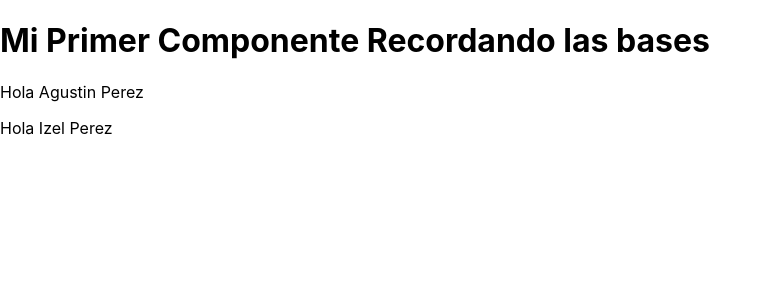
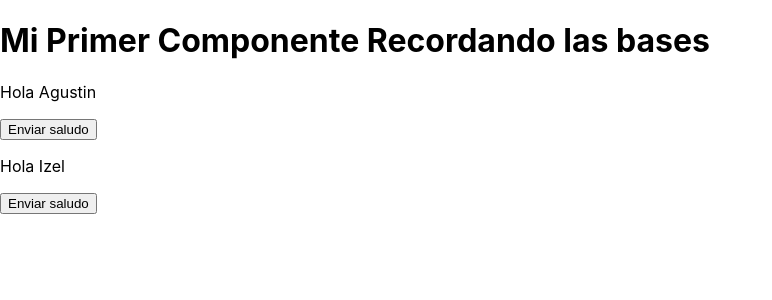
Before and after one commit to DrGarciaDev/react-basic-udemy, a React (Create React App) app: page / in a window 1280 px wide. Shown: the top 300 px of the page, without its empty margins (0-772 px from the left). Built offline with nearby package versions, Linux system fonts and the light colour scheme.

Commit message:
Video 15: pasando funciones básicas entre componentes

```diff
--- a/src/App.js
+++ b/src/App.js
@@ -2,9 +2,9 @@ import React from 'react';
 import Saludar from './components/Saludar';
 
 function App() {
-  // const holaMundo = () => {
-  //   return "Hola mundo";
-  // }
+  const enviarSaludo = (nombre) => {
+    console.log('Hola ' + nombre);
+  }
 
   // const numero = () => {
   //   console.log('1');
@@ -14,11 +14,11 @@ function App() {
       <h1>Mi Primer Componente Recordando las bases</h1>
       {/* {holaMundo()}
       <button onClick= {numero}>Click</button> */}
-      <p>
-        <Saludar nombre = "Agustin" apellidos="Perez" edad="20"/>
+       <p>{/* Para que no se renderice una función al momento, sino enviar su lógica, se manda sin parentesís */}
+        <Saludar nombre = "Agustin" enviarSaludo={enviarSaludo}/>
       </p>
       <p>
-        <Saludar nombre = "Izel" apellidos="Perez"/>
+        <Saludar nombre = "Izel" enviarSaludo={enviarSaludo}/>
       </p>
     </div>
   );
--- a/src/components/Saludar.js
+++ b/src/components/Saludar.js
@@ -1,11 +1,16 @@
-// import React from 'react';
+import React from 'react';
 
 function Saludar (props) {
     // console.log(props);
     // Working with destructuring
-    const {nombre, apellidos} = props;
+    const {nombre, enviarSaludo} = props;
 
-    return `Hola ${nombre} ${apellidos}`;
+    return (
+        <div>
+            <p>Hola {nombre}</p>
+            <button onClick={() => enviarSaludo(nombre)}>Enviar saludo</button>
+        </div>
+    );
 }
 
 export default Saludar;
```
